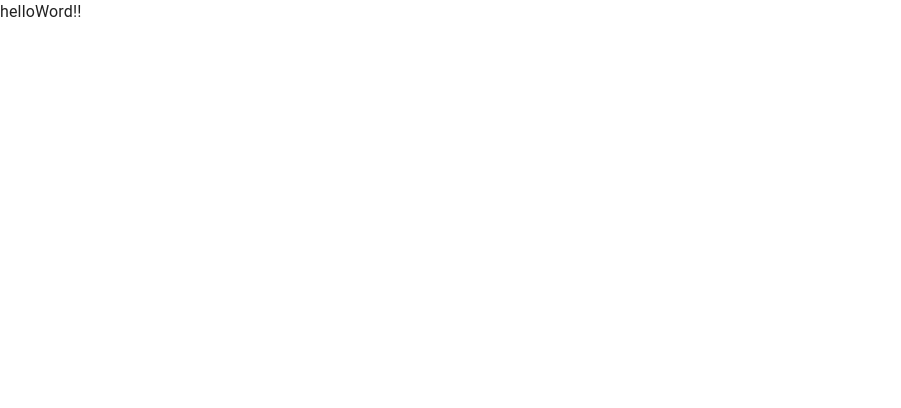
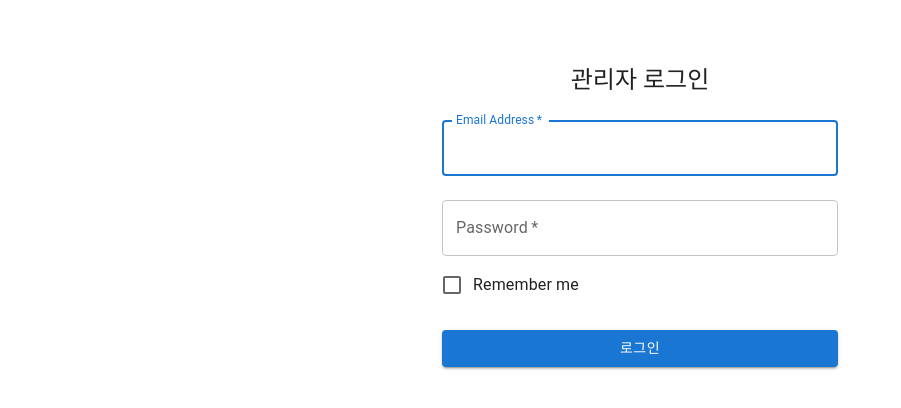
Before and after one commit to lms3017/hendred-admin, a React (Create React App) app: page /login in a window 1280 px wide. Shown: the top 408 px of the page, without its empty margins (0-901 px from the left). Built offline with nearby package versions, Linux system fonts and the light colour scheme; no server answers.

Commit message:
로그인, 라우터, 환경변수 설정 및 임시 페이지 작성

```diff
--- a/package.json
+++ b/package.json
@@ -14,8 +14,10 @@
     "@types/node": "^16.18.30",
     "@types/react": "^18.2.6",
     "@types/react-dom": "^18.2.4",
+    "firebase": "^9.22.0",
     "react": "^18.2.0",
     "react-dom": "^18.2.0",
+    "react-router-dom": "^6.11.1",
     "react-scripts": "5.0.1",
     "typescript": "^4.9.5",
     "web-vitals": "^2.1.4"
--- a/src/App.tsx
+++ b/src/App.tsx
@@ -1,11 +1,47 @@
 import React from 'react';
-import { CssBaseline } from '@mui/material';
+import Login from '@components/Login';
+import { AuthContext } from '@context/authContext';
+import { Routes, Route, Navigate } from 'react-router-dom';
+import { Button } from '@mui/material';
+import { signOut } from 'firebase/auth';
+import { auth } from '@config/firebase';
+import PortfolioManager from '@pages/portfolioManager';
+import MainPageManager from '@pages/mainPageManager';
+import NodeManager from '@pages/nodeManager';
+import ContentManager from '@pages/contentManager';
+import NotFound from '@pages/notFound';
 
 function App() {
+  const userInfo = React.useContext(AuthContext);
+
+  if (!userInfo) {
+    return (
+      <Routes>
+        <Route path="/login" element={<Login />} />
+        <Route path="*" element={<Navigate replace to="/login" />} />
+      </Routes>
+    );
+  }
+
   return (
     <>
-      <CssBaseline />
-      helloWord!!
+      <div>사이드바</div>
+      <Button variant="contained" onClick={() => signOut(auth)}>
+        임시 로그아웃
+      </Button>
+      <Routes>
+        <Route path="/" element={<PortfolioManager />} />
+        <Route path="/PortfolioManager" element={<PortfolioManager />} />
+        <Route path="/MainPageManager" element={<MainPageManager />} />
+        <Route path="/NodeManager" element={<NodeManager />} />
+        <Route path="/ContentManager" element={<ContentManager />} />
+        <Route path="/NotFound" element={<NotFound />} />
+        <Route
+          path="/login"
+          element={<Navigate replace to="/PortfolioManager" />}
+        />
+        <Route path="*" element={<Navigate replace to="/NotFound" />} />
+      </Routes>
     </>
   );
 }
--- /dev/null
+++ b/src/components/Login.tsx
@@ -0,0 +1,95 @@
+import React, { useState } from 'react';
+import {
+  Box,
+  Button,
+  Checkbox,
+  Container,
+  FormControlLabel,
+  TextField,
+  Typography,
+} from '@mui/material';
+import { signInWithEmailAndPassword } from 'firebase/auth';
+import { auth } from '@config/firebase';
+
+function Login() {
+  const [email, setEmail] = useState('');
+  const [password, setPassword] = useState('');
+
+  const handleEmail = (e: React.ChangeEvent<HTMLInputElement>) => {
+    e.preventDefault();
+    setEmail(e.target.value);
+  };
+
+  const handlePassword = (e: React.ChangeEvent<HTMLInputElement>) => {
+    e.preventDefault();
+    setPassword(e.target.value);
+  };
+
+  const handleSubmit = (e: React.FormEvent) => {
+    e.preventDefault();
+    signInWithEmailAndPassword(auth, email, password)
+      .then(() => {
+        console.log('로그인 성공');
+      })
+      .catch((e) => {
+        console.log(e);
+      });
+  };
+
+  return (
+    <Container component="main" maxWidth="xs">
+      <Box
+        sx={{
+          mt: 8,
+          display: 'flex',
+          flexDirection: 'column',
+          alignItems: 'center',
+        }}
+      >
+        <Typography component="h1" variant="h5">
+          관리자 로그인
+        </Typography>
+        <Box component="form" onSubmit={handleSubmit} noValidate sx={{ mt: 1 }}>
+          <TextField
+            margin="normal"
+            required
+            fullWidth
+            id="email"
+            label="Email Address"
+            name="email"
+            autoComplete="email"
+            autoFocus
+            onChange={handleEmail}
+            value={email}
+          />
+          <TextField
+            margin="normal"
+            required
+            fullWidth
+            name="password"
+            label="Password"
+            type="password"
+            id="password"
+            autoComplete="current-password"
+            onChange={handlePassword}
+            value={password}
+          />
+          <FormControlLabel
+            control={<Checkbox value="remember" color="primary" />}
+            label="Remember me"
+          />
+          <Button
+            type="submit"
+            fullWidth
+            variant="contained"
+            sx={{ mt: 3, mb: 2 }}
+          >
+            로그인
+          </Button>
+        </Box>
+      </Box>
+    </Container>
+  );
+}
+
+export default Login;
--- /dev/null
+++ b/src/config/firebase.ts
@@ -0,0 +1,19 @@
+// Import the functions you need from the SDKs you need
+import { initializeApp } from 'firebase/app';
+import { getAuth } from 'firebase/auth';
+// TODO: Add SDKs for Firebase products that you want to use
+// https://firebase.google.com/docs/web/setup#available-libraries
+
+// Your web app's Firebase configuration
+const firebaseConfig = {
+  apiKey: process.env.REACT_APP_apiKey,
+  authDomain: process.env.REACT_APP_authDomain,
+  projectId: process.env.REACT_APP_projectId,
+  storageBucket: process.env.REACT_APP_storageBucket,
+  messagingSenderId: process.env.REACT_APP_messagingSenderId,
+  appId: process.env.REACT_APP_appId,
+};
+
+// Initialize Firebase
+export const app = initializeApp(firebaseConfig);
+export const auth = getAuth(app);
--- /dev/null
+++ b/src/context/authContext.tsx
@@ -0,0 +1,25 @@
+import React, { useEffect, useState } from 'react';
+import { User } from 'firebase/auth';
+import { auth } from '@config/firebase';
+
+export const AuthContext = React.createContext<User | null>(null);
+
+export const AuthProvider = ({ children }: { children: React.ReactNode }) => {
+  const [user, setUser] = useState<User | null>(null);
+  const [isLoading, setIsLoading] = useState(true);
+
+  useEffect(() => {
+    const unsubscribe = auth.onAuthStateChanged((user) => {
+      setUser(user);
+      setIsLoading(false);
+    });
+
+    return unsubscribe;
+  }, []);
+
+  return (
+    <AuthContext.Provider value={user}>
+      {!isLoading && children}
+    </AuthContext.Provider>
+  );
+};
--- a/src/index.tsx
+++ b/src/index.tsx
@@ -1,15 +1,23 @@
-import React from "react";
-import ReactDOM from "react-dom/client";
-import App from "./App";
-import reportWebVitals from "./reportWebVitals";
+import React from 'react';
+import ReactDOM from 'react-dom/client';
+import App from './App';
+import reportWebVitals from './reportWebVitals';
+import { CssBaseline } from '@mui/material';
+import { AuthProvider } from '@context/authContext';
+import { BrowserRouter } from 'react-router-dom';
 
 const root = ReactDOM.createRoot(
-  document.getElementById("root") as HTMLElement
+  document.getElementById('root') as HTMLElement
 );
 root.render(
-  <React.StrictMode>
-    <App />
-  </React.StrictMode>
+  // <React.StrictMode>
+  <BrowserRouter>
+    <AuthProvider>
+      <CssBaseline />
+      <App />
+    </AuthProvider>
+  </BrowserRouter>
+  // </React.StrictMode>
 );
 
 // If you want to start measuring performance in your app, pass a function
--- /dev/null
+++ b/src/pages/contentManager/index.tsx
@@ -0,0 +1,7 @@
+import React from 'react';
+
+function ContentManager() {
+  return <div>ContentManager</div>;
+}
+
+export default ContentManager;
--- /dev/null
+++ b/src/pages/mainPageManager/index.tsx
@@ -0,0 +1,7 @@
+import React from 'react';
+
+function MainPageManager() {
+  return <div>MainPageManager</div>;
+}
+
+export default MainPageManager;
--- /dev/null
+++ b/src/pages/nodeManager/index.tsx
@@ -0,0 +1,7 @@
+import React from 'react';
+
+function NodeManager() {
+  return <div>NodeManager</div>;
+}
+
+export default NodeManager;
--- /dev/null
+++ b/src/pages/notFound/index.tsx
@@ -0,0 +1,7 @@
+import React from 'react';
+
+function NotFound() {
+  return <div>NotFound</div>;
+}
+
+export default NotFound;
--- /dev/null
+++ b/src/pages/portfolioManager/index.tsx
@@ -0,0 +1,7 @@
+import React from 'react';
+
+function PortfolioManager() {
+  return <div>PortfolioManager</div>;
+}
+
+export default PortfolioManager;
--- a/tsconfig.paths.json
+++ b/tsconfig.paths.json
@@ -3,7 +3,9 @@
     "baseUrl": "./",
     "paths": {
       "@components/*": ["src/components/*"],
-      "@pages/*": ["src/pages/*"]
+      "@config/*": ["src/config/*"],
+      "@pages/*": ["src/pages/*"],
+      "@context/*": ["src/context/*"]
     }
   }
 }
```
Also changed, not shown: 2 other files (tests, documents, lock files or other folders).
